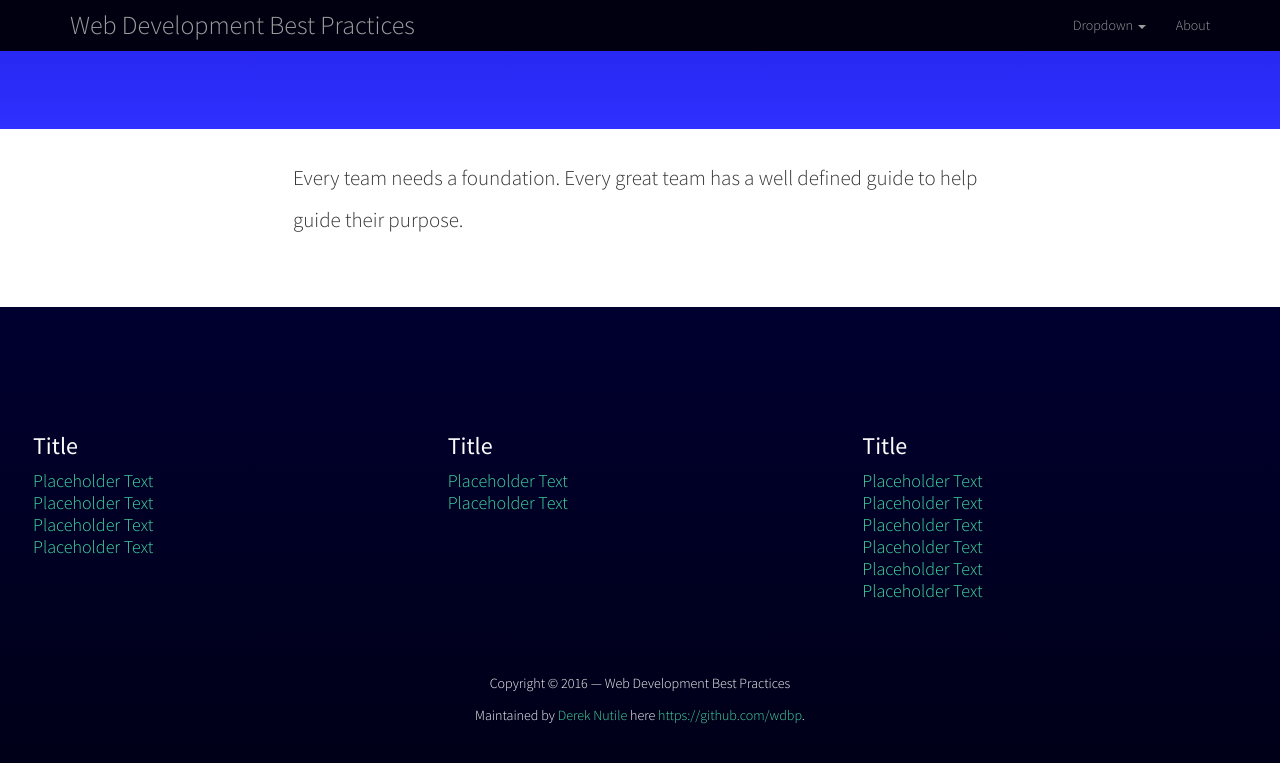
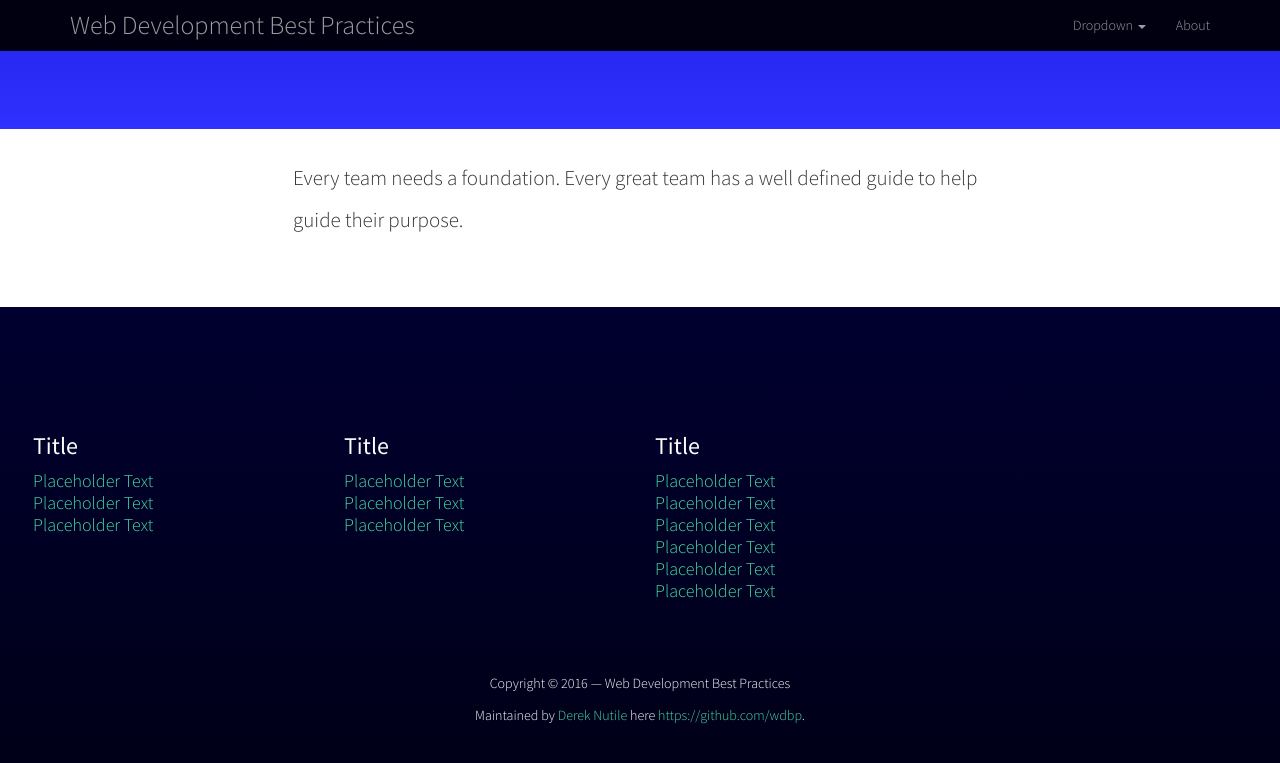
Before and after one commit to wdbp/wdbp.github.io, a Jekyll site: the page built from index.html, in a window 1280 px wide and 900 px high, scrolled down 712 px. Shown: the top 763 px of the window. Built offline with Jekyll 4.4.1, drawn with Linux system fonts in a browser that asks for light colours.

Commit message:
Adjusts footer columns.

```diff
--- a/_includes/framing/footer.html
+++ b/_includes/framing/footer.html
@@ -4,11 +4,10 @@
   <div class="container container-full horizontal-padding-medium">
   <div class="row">
 
-  <div class="col-md-4 col-lg-4">
+  <div class="col-md-3 col-lg-3">
     <div class="focused-block">
       <h3>Title</h3>
       <ul class="list-unstyled">
-        <li><a href="">Placeholder Text</a></li>
         <li><a href="">Placeholder Text</a></li>
         <li><a href="">Placeholder Text</a></li>
         <li><a href="">Placeholder Text</a></li>
@@ -16,17 +15,18 @@
     </div><!-- /.focused-block -->
   </div>
 
-  <div class="col-md-4 col-lg-4">
+  <div class="col-md-3 col-lg-3">
     <div class="focused-block">
       <h3>Title</h3>
       <ul class="list-unstyled">
+        <li><a href="">Placeholder Text</a></li>
         <li><a href="">Placeholder Text</a></li>
         <li><a href="">Placeholder Text</a></li>
       </u>
     </div><!-- /.focused-block -->
   </div>
 
-  <div class="col-md-4 col-lg-4">
+  <div class="col-md-6 col-lg-6">
     <div class="focused-block">
       <h3>Title</h3>
       <ul class="list-unstyled">
```
